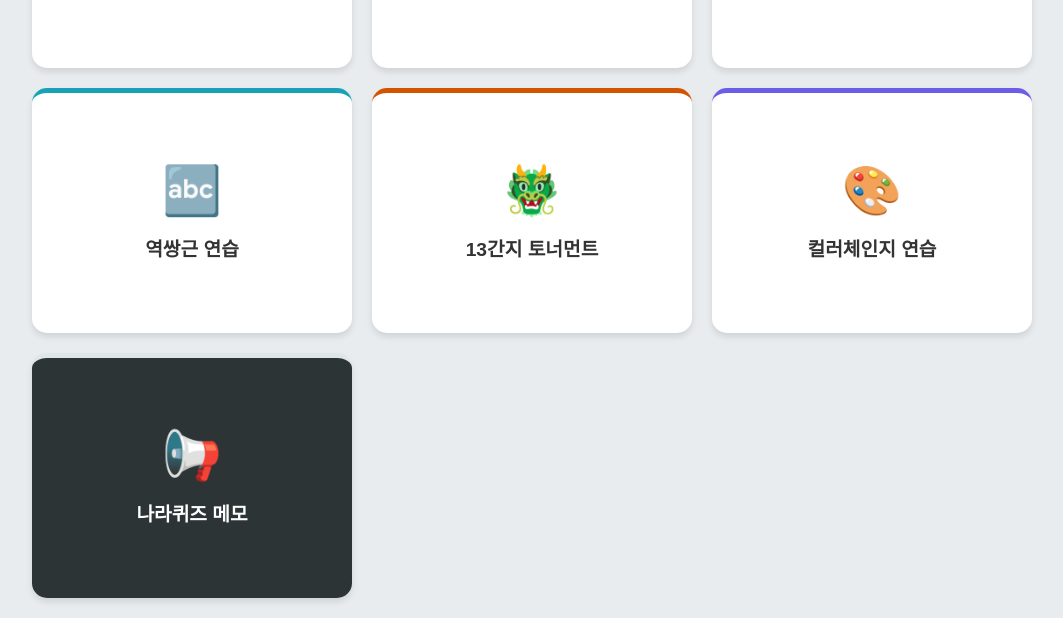
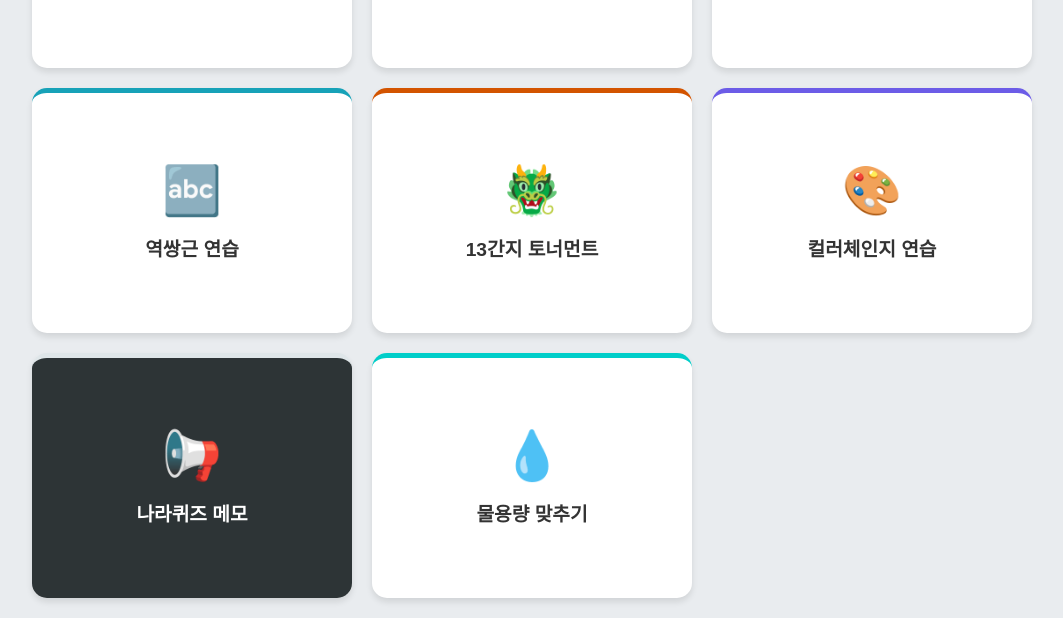
Before and after one commit to lee3968000-design/BLS-MAIN, a plain HTML site: page index.html in a window 1280 px wide. Shown: the part 577-1195 px from the top of the page, without its empty margins (108-1171 px from the left). Drawn offline with Linux system fonts and the light colour scheme.

Commit message:
Update index.html

```diff
--- a/index.html
+++ b/index.html
@@ -25,8 +25,11 @@
         .c-board { background-color: #2d3436; border-top: 5px solid #dfe6e9; }
         .c-board .title, .c-board .icon { color: white; }
 
-        /* [NEW] 반사게임 리뉴얼 전용 스타일 (핑크색) */
+        /* 반사게임 리뉴얼 전용 스타일 (핑크색) */
         .c-ref2 { border-top: 5px solid #e84393; }
+
+        /* [NEW] 물용량 맞추기 전용 스타일 */
+        .c-water { border-top: 5px solid #00cec9; }
     </style>
 </head>
 <body>
@@ -83,6 +86,11 @@
             <div class="icon">📢</div>
             <div class="title">나라퀴즈 메모</div>
         </a>
+
+        <a href="water.html" class="card c-water">
+            <div class="icon">💧</div>
+            <div class="title">물용량 맞추기</div>
+        </a>
     </div>
 
 </body>
```
